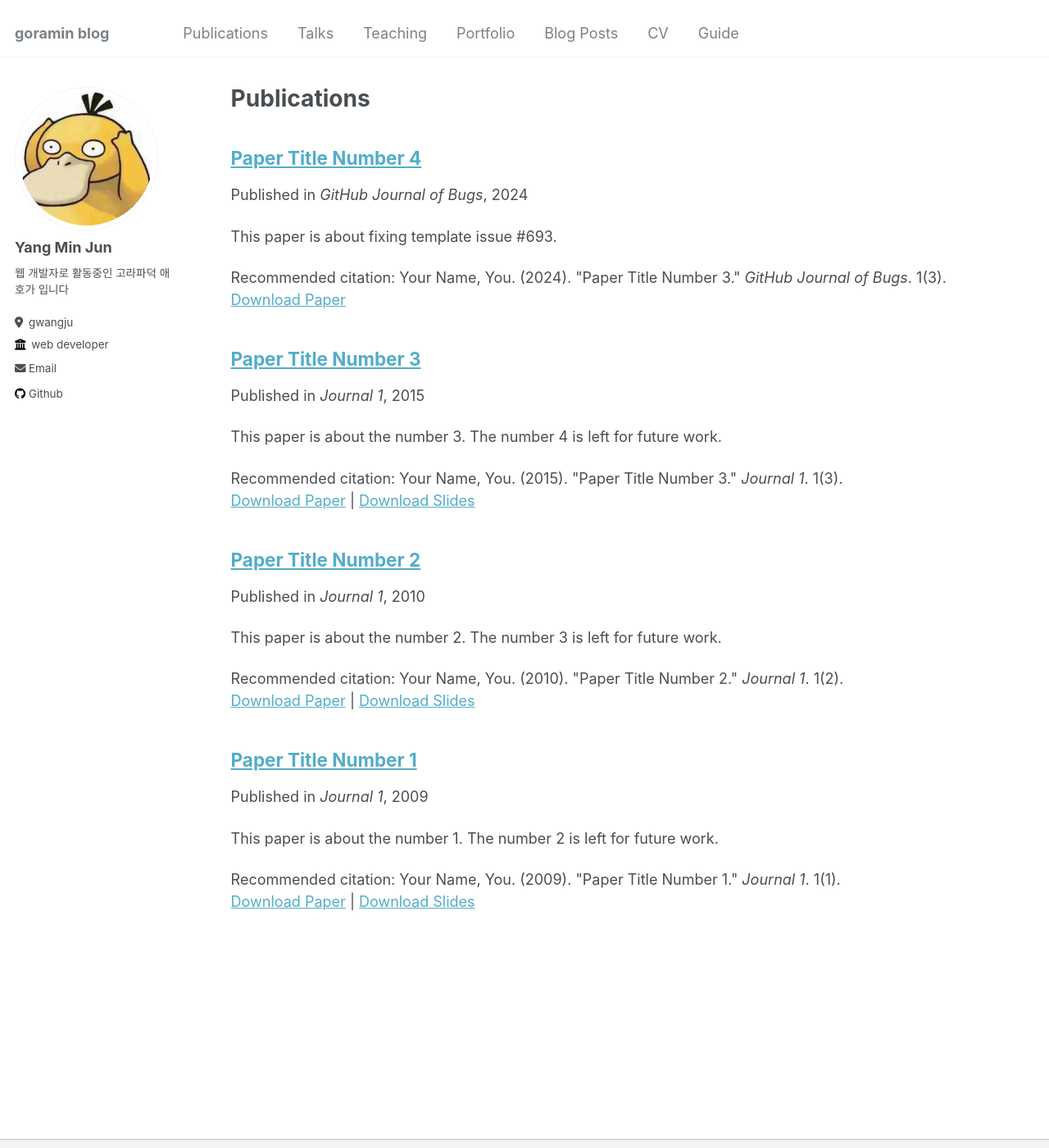
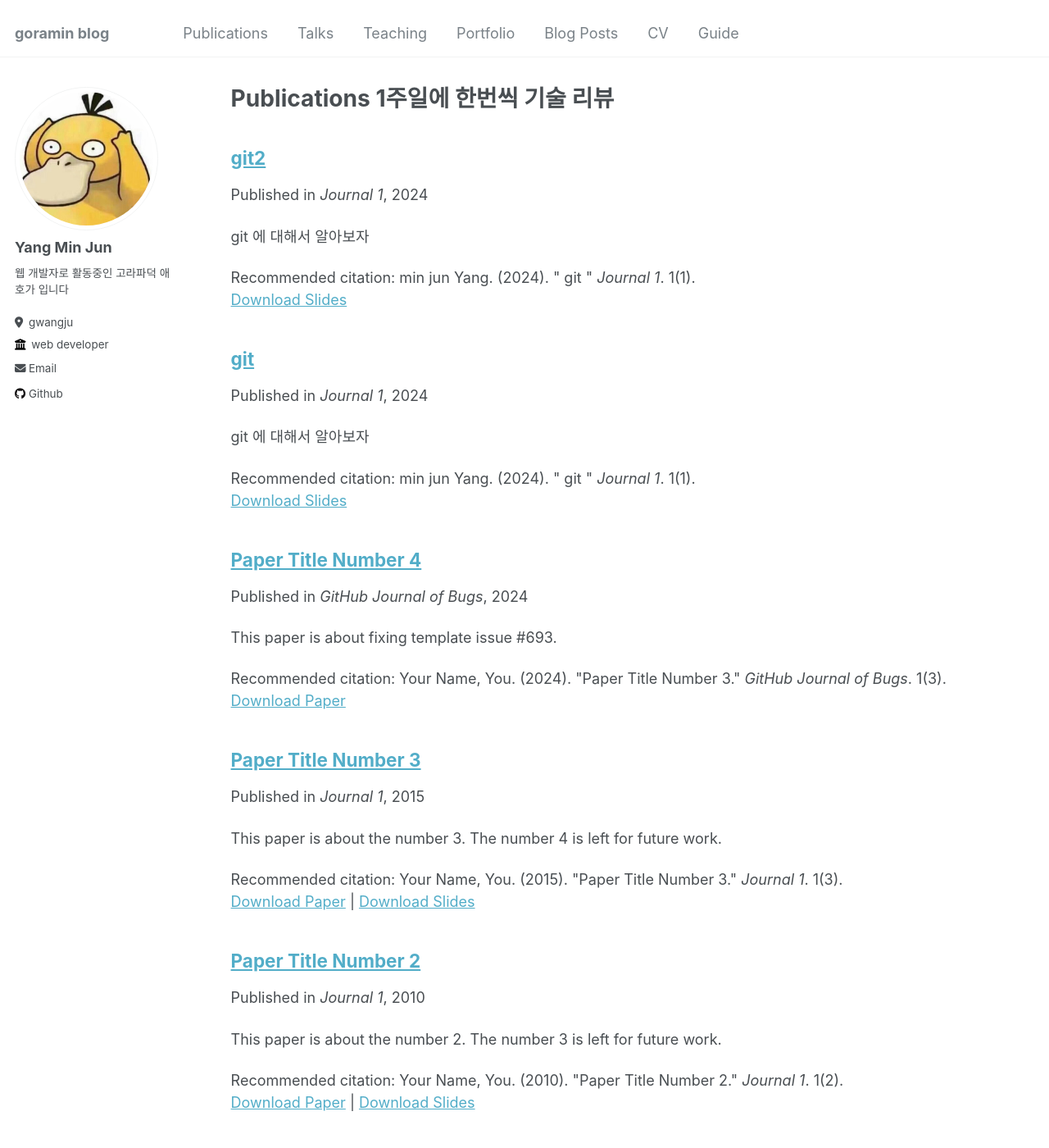
Before and after one commit to gwangminjun/goramin, a Jekyll site: the page built from _pages/publications.md, in a window 1280 px wide and 1400 px high. Shown: the whole window at 82% size. Built offline with Jekyll 4.4.1, drawn with Linux system fonts in a browser that asks for light colours.

Commit message:
:lipstick: 1. publications : 형식 변경 , git 발표자료 업로드

```diff
--- a/_pages/publications.md
+++ b/_pages/publications.md
@@ -1,6 +1,6 @@
 ---
 layout: archive
-title: "Publications"
+title: "Publications 1주일에 한번씩 기술 리뷰"
 permalink: /publications/
 author_profile: true
 ---
--- a/_publications/2009-10-01-paper-title-number-1.md
+++ /dev/null
@@ -1,13 +0,0 @@
----
-title: "Paper Title Number 1"
-collection: publications
-permalink: /publication/2009-10-01-paper-title-number-1
-excerpt: 'This paper is about the number 1. The number 2 is left for future work.'
-date: 2009-10-01
-venue: 'Journal 1'
-slidesurl: 'http://academicpages.github.io/files/slides1.pdf'
-paperurl: 'http://academicpages.github.io/files/paper1.pdf'
-citation: 'Your Name, You. (2009). &quot;Paper Title Number 1.&quot; <i>Journal 1</i>. 1(1).'
----
-
-The contents above will be part of a list of publications, if the user clicks the link for the publication than the contents of section will be rendered as a full page, allowing you to provide more information about the paper for the reader. When publications are displayed as a single page, the contents of the above "citation" field will automatically be included below this section in a smaller font.
--- /dev/null
+++ b/_publications/2024-04-03-git-number-1.md
@@ -0,0 +1,10 @@
+---
+title: "git"
+collection: publications
+permalink: /publication/2024-04-03-git-number-1.md
+excerpt: 'git 에 대해서 알아보자'
+date: 2024-04-03
+venue: 'Journal 1'
+slidesurl: 'http://academicpages.github.io/files/git.pdf'
+citation: 'min jun Yang. (2024). &quot; git &quot; <i>Journal 1</i>. 1(1).'
+---
--- /dev/null
+++ b/_publications/2024-04-03-git-number-2.md
@@ -0,0 +1,10 @@
+---
+title: "git2"
+collection: publications
+permalink: /publication/2024-04-03-git-number-2.md
+excerpt: 'git 에 대해서 알아보자'
+date: 2024-04-03
+venue: 'Journal 1'
+slidesurl: 'http://academicpages.github.io/files/git.pdf'
+citation: 'min jun Yang. (2024). &quot; git &quot; <i>Journal 1</i>. 1(1).'
+---
```
Also changed, not shown: 1 other file.
